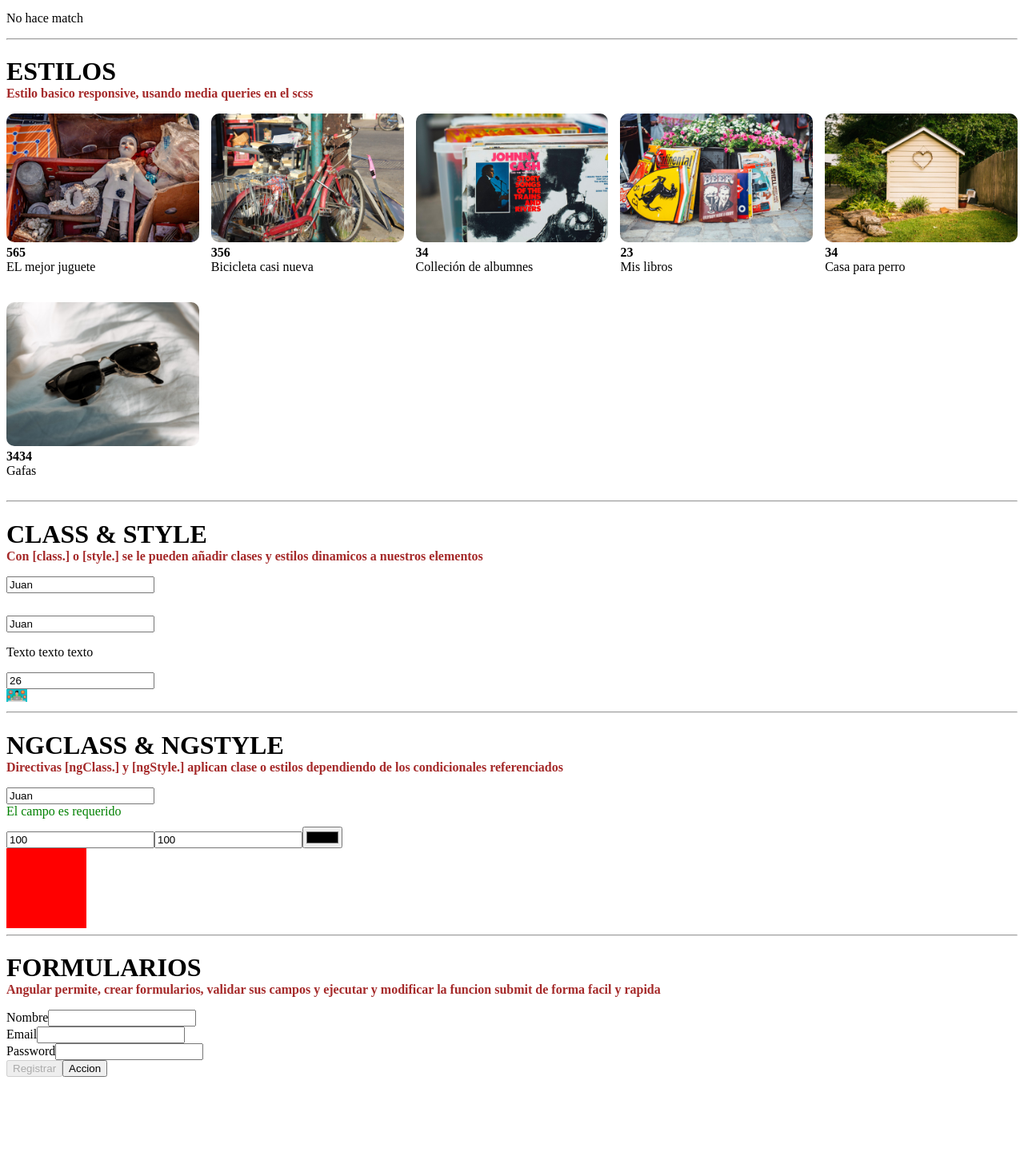
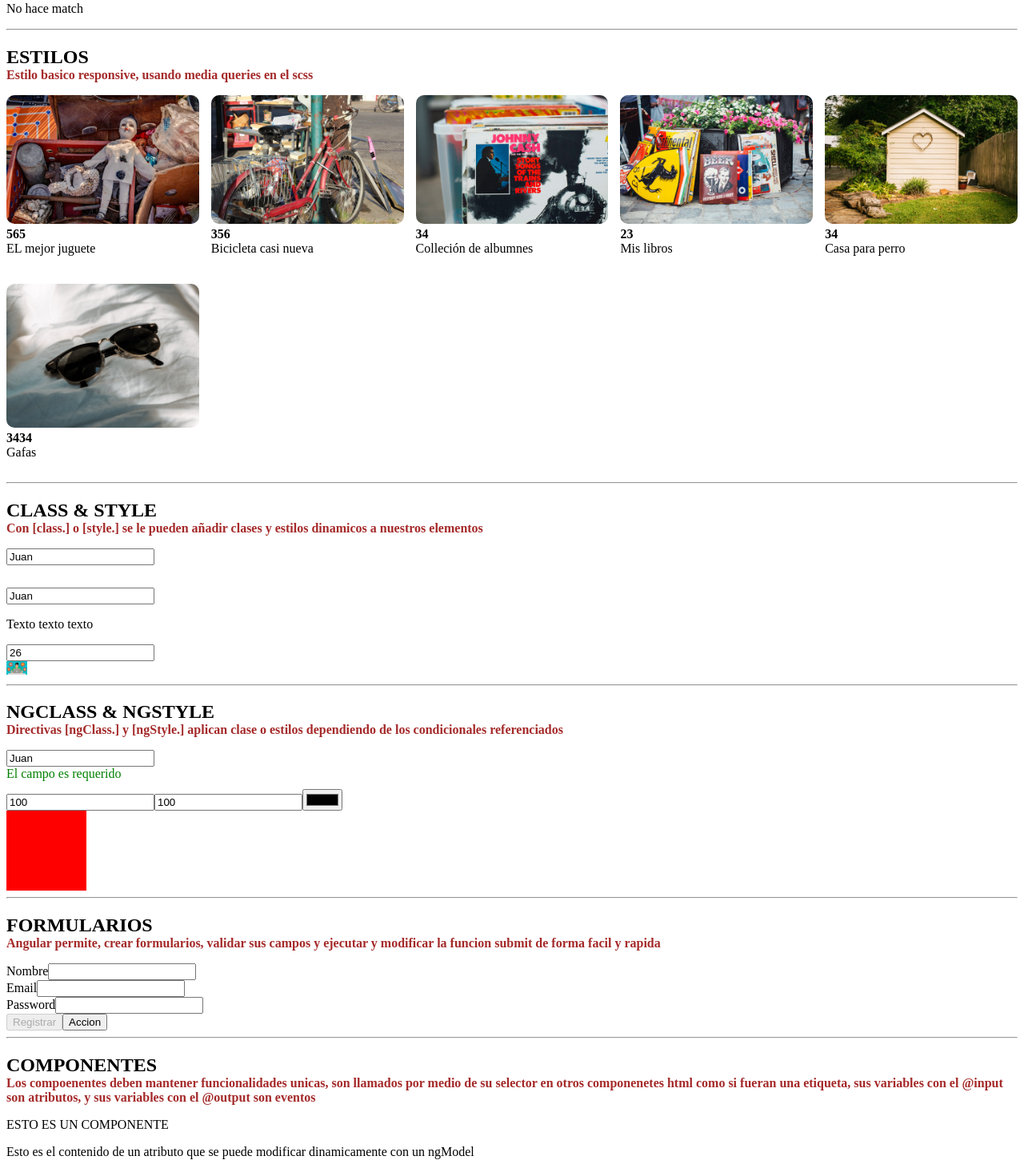
Before and after one commit to An-Bast-Donar/my-store, an Angular app: page / in a window 1280 px wide. Shown: the part 2715-4181 px from the top of the page at 80% size. Before the commit the page ends 4070 px from the top, so only its background shows below. Built offline with nearby package versions, Linux system fonts and the light colour scheme.

Commit message:
Input y Output
Clase basica de comunicacion entre padre e hijo

```diff
--- a/src/app/app.component.html
+++ b/src/app/app.component.html
@@ -126,7 +126,7 @@
 - Se declara enrte corchetes
 - Es una forma de agrupar diferentes ngIf
 -->
-<h1 class="tema">NGSWITCH</h1>
+<h2 class="tema">NGSWITCH</h2>
 <p class="descripcion">Estructura de control que agrupa multiples directivas *ngIf, tambien puede tener una opcion por
   defecto que se muestre si no se cumple ninguna condicion</p>
 <input type="text" required [(ngModel)]="person05.name" />
@@ -149,7 +149,7 @@
 ========== ESTILOS ==========
 - Añadimos estilos a las etiquetas como se hace nativamente en html, mediante el atributo class y el atributo id
 -->
-<h1 class="tema">ESTILOS</h1>
+<h2 class="tema">ESTILOS</h2>
 <p class="descripcion">Estilo basico responsive, usando media queries en el scss</p>
 <div class="products--grid">
   <div *ngFor="let product of products">
@@ -167,7 +167,7 @@
 - Podemos añadir stilos dependiendo de una condicion mediante la estuctura: [style.propiedad_css]="condicion_a_evaluar ? 'valor_posible_1' : 'valor_posible_2'"
 - La estrctura de style, tambien resibe unicamente el valor a que toma el estilo indicado
 -->
-<h1 class="tema">CLASS & STYLE</h1>
+<h2 class="tema">CLASS & STYLE</h2>
 <p class="descripcion">Con [class.] o [style.] se le pueden añadir clases y estilos dinamicos a nuestros
   elementos</p>
 <!--Los id con # deben referenciarse despues de crearse, si se referencian antes de la creacion da error-->
@@ -191,7 +191,7 @@
 ========== NGCLASS & NGSTYLE ==========
 - Directiva [ngClass] y [ngStyle] aplican clase o estilos dependiendo de los condicionales referenciados
 -->
-<h1 class="tema">NGCLASS & NGSTYLE</h1>
+<h2 class="tema">NGCLASS & NGSTYLE</h2>
 <p class="descripcion">Directivas [ngClass.] y [ngStyle.] aplican clase o estilos dependiendo de los condicionales
   referenciados</p>
 <input type="text" required #nameInput4="ngModel" [(ngModel)]="person08.name">
@@ -222,7 +222,7 @@
 - Podemos crar un id con para manejar el estado de nuestro formulario
 - La funcion que se ejecuta al enviar el formulario esta en la etiqueta form
 -->
-<h1 class="tema">FORMULARIOS</h1>
+<h2 class="tema">FORMULARIOS</h2>
 <p class="descripcion">Angular permite, crear formularios, validar sus campos y ejecutar y modificar la funcion submit
   de forma facil y rapida</p>
 <form (ngSubmit)="onRegister()" #myForm="ngForm">
@@ -244,3 +244,23 @@
   <button [disabled]="myForm.invalid" type="submit">Registrar</button>
   <button type="button">Accion</button>
 </form>
+
+<hr>
+
+<!--
+========== RENDERIZANDO COMPONENTES ==========
+- El html de un componente se llama mediante su selector en otro html
+- Un compoennete se traduce en una etiqueta html gracias a su selector y se le pueden añadir atributos con @Input y recibir eventos con @Output
+-->
+<h2 class="tema">COMPONENTES</h2>
+<p class="descripcion">Los compoenentes deben mantener funcionalidades unicas, son llamados por medio de su selector en
+  otros componenetes html como si fueran una etiqueta, sus variables con el @input son atributos, y sus variables con el
+  @output son eventos</p>
+
+<!--
+selector de este componente
+se le envian datos mediante atributos
+recibe datos mediante eventos, el recibir datos puede o no hacer uso del argumento $event que contiene los datos que se envian mediante ese evento
+-->
+<app-img (saludo)="recibeSaludo($event)"
+  contenido="Esto es el contenido de un atributo que se puede modificar dinamicamente con un ngModel"></app-img>
--- a/src/app/app.component.ts
+++ b/src/app/app.component.ts
@@ -130,4 +130,9 @@ export class AppComponent {
   onRegister() {
     console.log(this.register);
   }
+
+  recibeSaludo(saludo: string) {
+    console.log(saludo);
+    console.log("se recibe un comunicado en el padre");
+  }
 }
--- a/src/app/app.module.ts
+++ b/src/app/app.module.ts
@@ -4,10 +4,12 @@ import { FormsModule } from '@angular/forms';
 
 import { AppRoutingModule } from './app-routing.module';
 import { AppComponent } from './app.component';
+import { ImgComponent } from './components/img/img.component';
 
 @NgModule({
   declarations: [
-    AppComponent
+    AppComponent,
+    ImgComponent
   ],
   imports: [
     BrowserModule,
--- /dev/null
+++ b/src/app/components/img/img.component.html
@@ -0,0 +1,2 @@
+<p>{{title}}</p>
+<p>{{contenido}}</p>
--- /dev/null
+++ b/src/app/components/img/img.component.ts
@@ -0,0 +1,45 @@
+import { Component, EventEmitter, Input, OnInit, Output } from '@angular/core';
+
+/**
+ * Decorador que nos indica como llamar este componenete desde otras partes de nuestro proyecto
+ * Su relacion con los demas archivos del mismo componente
+ */
+@Component({
+  selector: 'app-img',
+  templateUrl: './img.component.html',
+  styleUrls: ['./img.component.scss']
+})
+export class ImgComponent implements OnInit {
+
+  title: string = "ESTO ES UN COMPONENTE";
+  /**
+   * Sirve para enviar datos del compoennte padre al componente hijo
+   * Los datos se envian en forma de atributo dentro de la etiqueta que referencia este componente
+   * Las variables con el decorador Input seran las variables que se reciben desde el padre
+   */
+  @Input() contenido: string = "No hay contenido en el atributo";
+  /**
+   * Las variables con el decorador Output son las variables que se emiten como eventos
+   * Sirven para trasmitir datos del hijo al padre
+   * La variables debe ser una instancia de un emisor de eventos, puesto es un evento lo que recibe el padre
+   * El emisor de eventos puede o no enviar datos, si no se envian datos simplemente no se agrega el tipo de dato a emitir entre las llaves de menor que y mayor que
+   * Ej: @Output() descripcion = new EventEmitter();
+   * El evento emitter puede devolver tanto variables de tipo stirng, como number o objetos mas complejos
+   */
+  @Output() saludo = new EventEmitter<string>();
+
+  constructor() { }
+
+  ngOnInit(): void {
+    this.emitirSaludo();
+  }
+
+  emitirSaludo() {
+    console.log("se emite un comunicado desde el hijo");
+    /**
+     * El evento emitido puede o no enviar un dato en su argumento
+     */
+    this.saludo.emit("hola padre");
+  }
+
+}
```
Also changed, not shown: src/app/components/img/img.component.scss (added), 2 other files (tests, documents, lock files or other folders).
